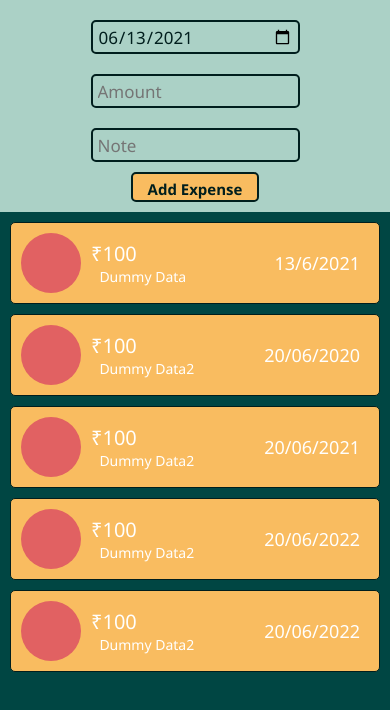
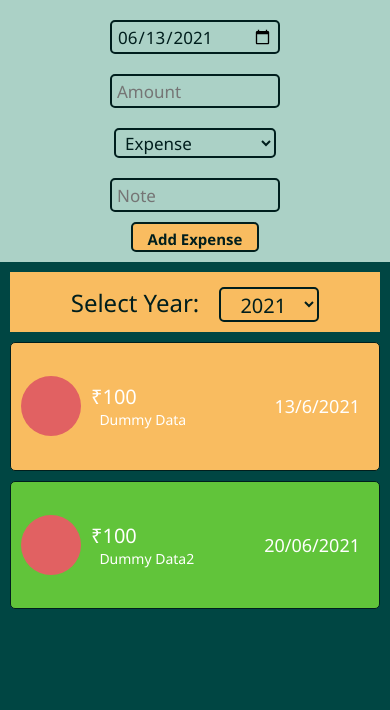
Before and after one commit to Puneet56/expense-host, a React (Create React App) app: page / in a window 390 px wide. Shown: the top 710 px of the page. Built offline with nearby package versions, Linux system fonts and the light colour scheme.

Commit message:
Fixed the Filter

```diff
--- a/src/App.js
+++ b/src/App.js
@@ -1,5 +1,6 @@
 import AddExpense from "./components/AddExpense";
 import Expenses from "./components/Expenses";
+// import ExpenseFilter from "./components/ExpenseFilter";
 
 import { useState } from "react";
 let data = [
@@ -8,30 +9,35 @@ let data = [
 		date: new Date().toLocaleDateString("en-IN"),
 		amount: "100",
 		note: "Dummy Data",
+		type: "expense",
 	},
 	{
 		id: 2,
 		date: "20/06/2020",
 		amount: "100",
 		note: "Dummy Data2",
+		type: "income",
 	},
 	{
 		id: 3,
 		date: "20/06/2021",
 		amount: "100",
 		note: "Dummy Data2",
+		type: "income",
 	},
 	{
 		id: 4,
 		date: "20/06/2022",
 		amount: "100",
 		note: "Dummy Data2",
+		type: "expense",
 	},
 	{
 		id: 5,
 		date: "20/06/2022",
 		amount: "100",
 		note: "Dummy Data2",
+		type: "expense",
 	},
 ];
 
--- a/src/components/AddExpense.css
+++ b/src/components/AddExpense.css
@@ -10,12 +10,13 @@
 
 .add-expense__amount,
 .add-expense__note,
-.add-expense__date {
+.add-expense__date,
+.add-expense__type {
 	font-size: 3.5vh;
 	color: #001e1d;
 	background: transparent;
 	outline: none;
-	width: 20%;
+	width: 15%;
 	height: 5vh;
 	border: 2px solid #001e1d;
 	border-radius: 5px;
@@ -51,10 +52,17 @@
 	.add-expense__note,
 	.add-expense__date {
 		margin: 10px;
-		width: 50%;
+		width: 40%;
 		height: 30px;
 		font-size: 17px;
 	}
+	.add-expense__type {
+		margin: 10px;
+		width: 41.5%;
+		height: 30px;
+		font-size: 17px;
+	}
+
 	.add-expense__submit {
 		padding: 5px 15px;
 		width: fit-content;
--- a/src/components/AddExpense.js
+++ b/src/components/AddExpense.js
@@ -7,7 +7,7 @@ const AddExpense = ({ torecievedata }) => {
 	let [enteredDate, setDate] = useState("");
 	let [enteredAmount, setAmount] = useState("");
 	let [enteredNote, setNote] = useState("");
-
+	let [enteredType, setType] = useState("expense");
 	//states for all input variables
 
 	const dateHandler = (event) => {
@@ -19,6 +19,9 @@ const AddExpense = ({ torecievedata }) => {
 	};
 	const noteHandler = (event) => {
 		setNote(event.target.value);
+	};
+	const typechangehandler = (event) => {
+		setType(event.target.value);
 	};
 
 	const submitHandler = (event) => {
@@ -32,6 +35,7 @@ const AddExpense = ({ torecievedata }) => {
 			date: enteredDate,
 			amount: enteredAmount,
 			note: enteredNote,
+			type: enteredType,
 		};
 		// all the entered data is stored in this expensedata object and is beings sent to parent App component by prop having torecievedata method which is defined in App component.
 		console.log(expenseData);
@@ -53,7 +57,7 @@ const AddExpense = ({ torecievedata }) => {
 					name=""
 					id=""
 					required
-					defaultValue={new Date().toISOString().slice(0, 10)}
+					value={new Date().toISOString().slice(0, 10)}
 					//default value is date so no need to change value on submit.
 					onChange={dateHandler}
 				/>
@@ -69,6 +73,14 @@ const AddExpense = ({ torecievedata }) => {
 					placeholder="Amount"
 					onChange={amountHandler}
 				/>
+				<select
+					className="add-expense__type"
+					onChange={typechangehandler}
+					value={enteredType}
+				>
+					<option value="expense">Expense</option>
+					<option value="income">Income</option>
+				</select>
 				<input
 					className="add-expense__note"
 					type="text"
--- a/src/components/ExpenseFilter.js
+++ b/src/components/ExpenseFilter.js
@@ -1,18 +1,11 @@
 // needs work
 
-import { useState } from "react";
 import "./ExpenseFilter.css";
-import ExpenseItem from "./ExpenseItem";
 
-const ExpenseFilter = ({ data }) => {
-	let [f, setYear] = useState(data);
-
+const ExpenseFilter = ({ data, year }) => {
 	const filterArray = (event) => {
-		f = data.filter((d) => {
-			let _f = d.date.slice(-4);
-			return _f === event.target.value;
-		});
-		setYear(f);
+		year(event.target.value);
+		//sending year to Expenses
 	};
 
 	return (
@@ -22,7 +15,7 @@ const ExpenseFilter = ({ data }) => {
 					Select Year:
 				</label>
 				<select
-					defaultValue="Select"
+					defaultValue="2021"
 					className="filter-form__year"
 					id="y"
 					name="y"
@@ -35,9 +28,6 @@ const ExpenseFilter = ({ data }) => {
 					<option value="2023">2023</option>
 				</select>
 			</form>
-			{f.map((expense) => (
-				<ExpenseItem key={expense.id} data={expense} />
-			))}
 		</>
 	);
 };
--- a/src/components/ExpenseItem.css
+++ b/src/components/ExpenseItem.css
@@ -1,4 +1,4 @@
-.expense-item {
+.expense {
 	margin: 10px 10px;
 	height: 15vh;
 	border: 1px solid #001e1d;
@@ -9,7 +9,17 @@
 	align-items: center;
 	justify-content: flex-start;
 }
-
+.income {
+	margin: 10px 10px;
+	height: 15vh;
+	border: 1px solid #001e1d;
+	border-radius: 5px;
+	background-color: #61c43a;
+	display: flex;
+	flex-direction: row;
+	align-items: center;
+	justify-content: flex-start;
+}
 .expense-item__cat-icon {
 	margin: 10px;
 	border-radius: 50%;
--- a/src/components/ExpenseItem.js
+++ b/src/components/ExpenseItem.js
@@ -12,8 +12,8 @@ const ExpenseItem = (props) => {
 	// ];
 
 	return (
-		<div className="expense-item">
-			<div className="expense-item__cat-icon"> </div>
+		<div className={props.data.type}>
+			<div className="expense-item__cat-icon"></div>
 			<div className="expense-item__price-div">
 				<p className="expense-item__price">₹{props.data.amount}</p>
 				<p className="expense-item__note">{props.data.note}</p>
--- a/src/components/Expenses.js
+++ b/src/components/Expenses.js
@@ -1,10 +1,28 @@
 import ExpenseItem from "./ExpenseItem";
-// import ExpenseFilter from "./ExpenseFilter";
+import ExpenseFilter from "./ExpenseFilter";
+import { useState } from "react";
 
 const Expenses = ({ data }) => {
+	const [filteredYear, setYear] = useState("2021");
+
+	let newArray = data.filter((year) => {
+		let _years = year.date.slice(-4);
+		if (filteredYear === "Select") {
+			return year;
+		} else {
+			return _years === filteredYear;
+		}
+	}); //Filtering array on basis of year.
+
+	const filterhandler = (selectedYear) => {
+		setYear(selectedYear);
+	}; //this function gets the value from ExpensesFilter component, it is assigned as year in ExpenseFilter.
+
 	return (
 		<>
-			{data.map((expense) => (
+			<ExpenseFilter data={data} year={filterhandler} />
+
+			{newArray.map((expense) => (
 				<ExpenseItem key={expense.id} data={expense} />
 			))}
 		</>
```
Also changed, not shown: 1 other file (tests, documents, lock files or other folders).
